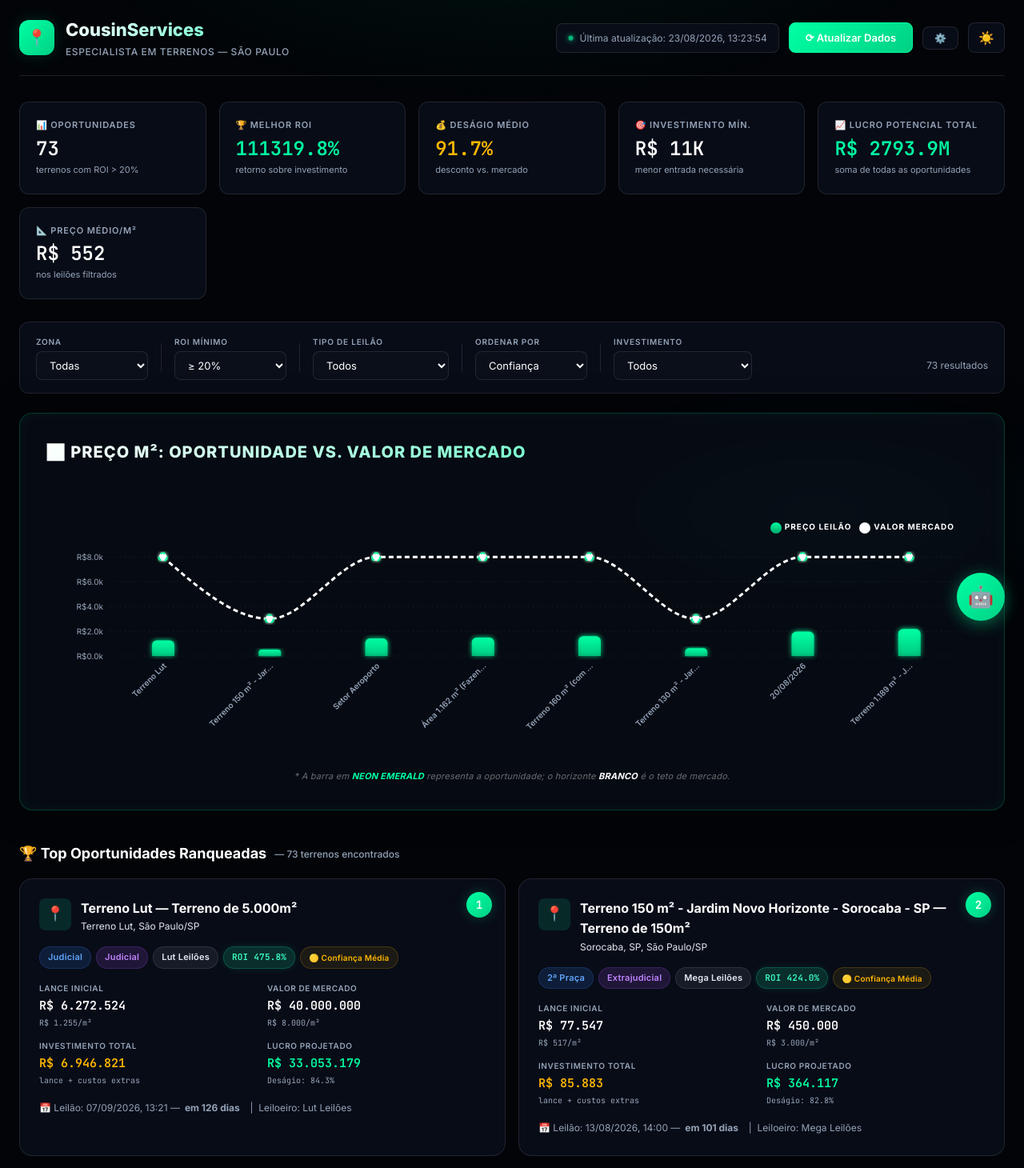
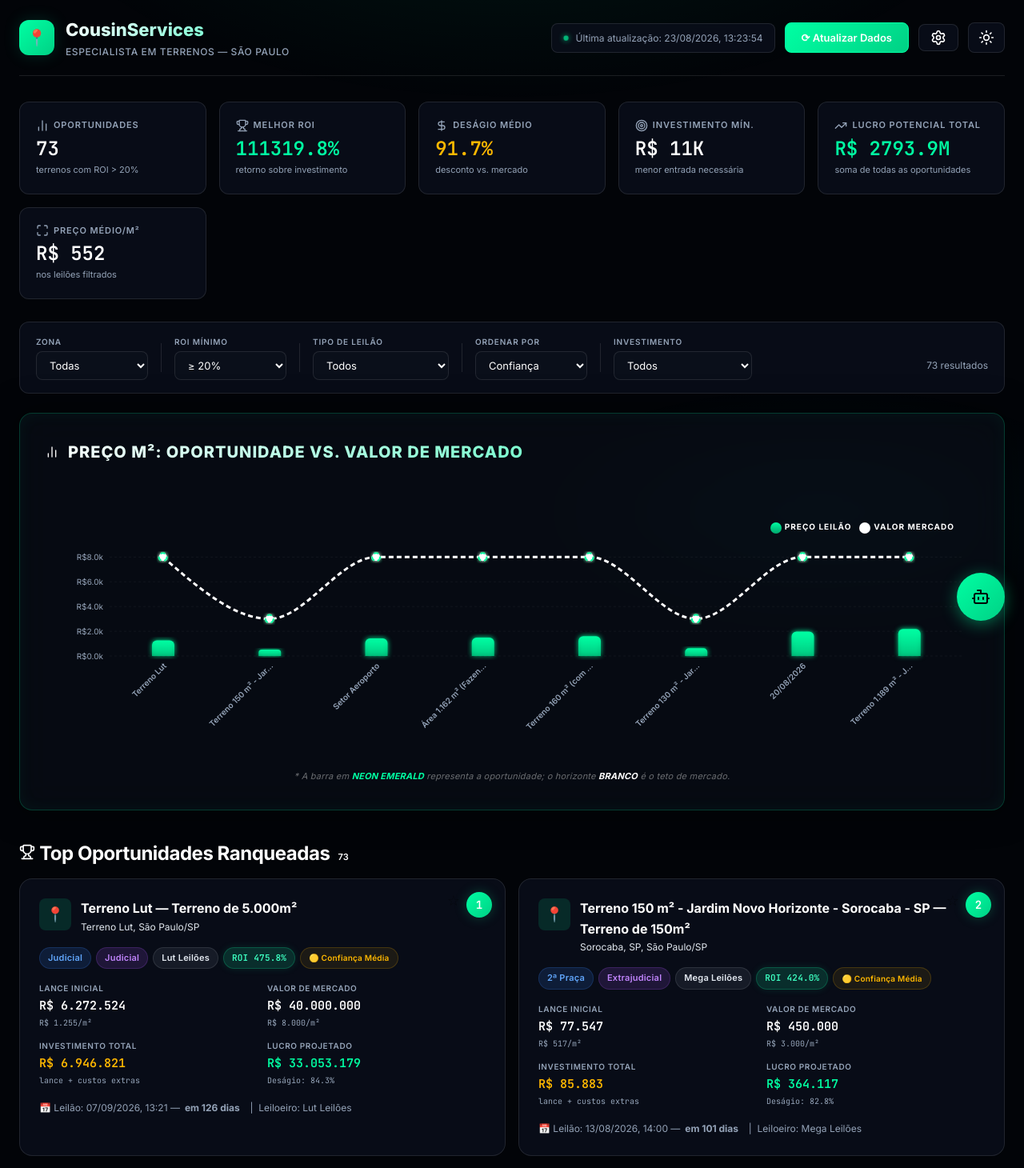
Before and after one commit to mantolatv-cmyk/cousinservices, a Next.js app: page / in a window 1280 px wide. Shown: the top 1460 px of the page at 80% size. Built offline with nearby package versions, Linux system fonts and the light colour scheme.

Commit message:
ui: replace emojis with lucide-react icons

```diff
--- a/src/app/page.tsx
+++ b/src/app/page.tsx
@@ -6,6 +6,7 @@ import { ComposedChart, Bar, Line, XAxis, YAxis, Tooltip, ResponsiveContainer, C
 import { getAllZonas } from '@/data/spRegions';
 import { formatCurrency, formatCurrencyCompact, formatPercent, formatArea, formatDate, formatDateTime, daysUntil, getAttentionPoints } from '@/lib/format';
 import ChatBot from '@/components/ChatBot';
+import { Settings, Sun, Moon, CheckCircle2, AlertTriangle, XCircle, SkipForward, Bot, BarChart2, Trophy, DollarSign, Target, TrendingUp, Map as MapIcon, Globe, UploadCloud, Timer, RefreshCw, Maximize, Star, Search } from 'lucide-react';
 import type { AuctionLot, FilterState, ScrapingStatus as ScrapingStatusType } from '@/lib/types';
 
 
@@ -295,10 +296,10 @@ export default function Home() {
             {isRefreshing ? '⟳ Scraping em andamento…' : '⟳ Atualizar Dados'}
           </button>
           <button className="btn btn-sm" onClick={() => setIsSettingsOpen(true)} title="Configurações AI">
-            ⚙️
+            <Settings size={20} />
           </button>
           <button className="btn btn-sm" onClick={() => setIsDark(!isDark)} title="Alternar tema" style={{ fontSize: '16px', padding: '8px 12px' }}>
-            {isDark ? '☀️' : '🌙'}
+            {isDark ? <Sun size={20} /> : <Moon size={20} />}
           </button>
         </div>
       </header>
@@ -318,9 +319,9 @@ export default function Home() {
               {isRefreshing ? (
                 <><span style={{ animation: 'pulse 1.5s infinite' }}>🔄</span> Pipeline de Atualização em Andamento...</>
               ) : refreshResult?.success ? (
-                <><span>✅</span> Atualização Concluída!</>
+                <><CheckCircle2 size={16} className="inline-block mr-1 text-green-500"/> Atualização Concluída!</>
               ) : (
-                <><span>⚠️</span> Atualização com Problemas</>
+                <><AlertTriangle size={16} className="inline-block mr-1 text-yellow-500"/> Atualização com Problemas</>
               )}
             </div>
             {!isRefreshing && (
@@ -333,14 +334,18 @@ export default function Home() {
 
           {isRefreshing && !refreshResult && (
             <div style={{ display: 'flex', flexDirection: 'column', gap: '10px' }}>
-              {['🌐 Scraping de 16 leiloeiros renomados...', '💰 Análise financeira pendente', '📤 Sincronização pendente'].map((label, i) => (
+              {[
+                <React.Fragment key="l1"><Globe size={14} className="inline-block mr-1" /> Scraping de 16 leiloeiros renomados...</React.Fragment>,
+                <React.Fragment key="l2"><DollarSign size={14} className="inline-block mr-1" /> Análise financeira pendente</React.Fragment>,
+                <React.Fragment key="l3"><UploadCloud size={14} className="inline-block mr-1" /> Sincronização pendente</React.Fragment>
+              ].map((label, i) => (
                 <div key={i} style={{ display: 'flex', alignItems: 'center', gap: '10px', fontSize: '13px', color: i === 0 ? '#00E0FF' : 'var(--text-muted)' }}>
                   <span style={{ width: '20px', textAlign: 'center' }}>{i === 0 ? <span style={{ animation: 'pulse 1s infinite' }}>⟳</span> : '○'}</span>
                   <span>{label}</span>
                 </div>
               ))}
-              <div style={{ fontSize: '11px', color: 'var(--text-muted)', marginTop: '8px', fontStyle: 'italic' }}>
-                ⏱️ O scraping pode levar de 2 a 5 minutos dependendo da velocidade dos sites...
+              <div style={{ display: 'flex', alignItems: 'center', gap: '4px', fontSize: '11px', color: 'var(--text-muted)', marginTop: '8px', fontStyle: 'italic' }}>
+                <Timer size={12} className="text-blue-500"/> O scraping pode levar de 2 a 5 minutos dependendo da velocidade dos sites...
               </div>
             </div>
           )}
@@ -349,8 +354,8 @@ export default function Home() {
             <div style={{ display: 'flex', flexDirection: 'column', gap: '8px' }}>
               {refreshResult.phases.map((phase, i) => (
                 <div key={i} style={{ display: 'flex', alignItems: 'center', gap: '10px', fontSize: '13px' }}>
-                  <span style={{ width: '20px', textAlign: 'center' }}>
-                    {phase.status === 'success' ? '✅' : phase.status === 'error' ? '❌' : '⏭️'}
+                  <span style={{ width: '20px', textAlign: 'center', display: 'flex', justifyContent: 'center' }}>
+                    {phase.status === 'success' ? <CheckCircle2 size={16} className="text-green-500"/> : phase.status === 'error' ? <XCircle size={16} className="text-red-500"/> : <SkipForward size={16} className="text-gray-500"/>}
                   </span>
                   <span style={{ flex: 1, fontWeight: 600 }}>{phase.name}</span>
                   <span style={{ fontFamily: "'JetBrains Mono', monospace", fontSize: '11px', color: 'var(--text-muted)' }}>
@@ -388,7 +393,7 @@ export default function Home() {
           color: '#00FFA3',
           animation: 'fadeIn 0.3s ease',
         }}>
-          <span>🤖 Filtrado pelo AgentBot: <strong>&quot;{botFilter}&quot;</strong> — {filteredLots.length} resultado{filteredLots.length !== 1 ? 's' : ''}</span>
+          <span style={{ display: 'flex', alignItems: 'center', gap: '4px' }}><Bot size={16} className="text-blue-500"/> Filtrado pelo AgentBot: <strong>&quot;{botFilter}&quot;</strong> — {filteredLots.length} resultado{filteredLots.length !== 1 ? 's' : ''}</span>
           <button
             onClick={() => setBotFilter(null)}
             style={{
@@ -409,40 +414,40 @@ export default function Home() {
       {/* === LOADING STATE === */}
       {isLoading ? (
         <div style={{ textAlign: 'center', padding: '60px 0', color: 'var(--text-muted)' }}>
-          <div style={{ fontSize: '32px', marginBottom: '12px', animation: 'pulse 1.5s infinite' }}>⟳</div>
+          <div style={{ fontSize: '32px', marginBottom: '12px', animation: 'pulse 1.5s infinite' }}><RefreshCw size={32} /></div>
           <div>Carregando dados reais dos leilões...</div>
         </div>
       ) : (
         <>
           {/* === METRICS BAR === */}
           <div className="metrics-bar">
-            <div className="metric-card animate-in">
-              <div className="metric-label">📊 Oportunidades</div>
+            <div className="metric-card">
+              <div className="metric-label"><BarChart2 size={16} className="inline-block mr-1"/> Oportunidades</div>
               <div className="metric-value">{metrics.totalOportunidades}</div>
               <div className="metric-change">terrenos com ROI &gt; {filters.roiMinimo || 20}%</div>
             </div>
-            <div className="metric-card animate-in">
-              <div className="metric-label">🏆 Melhor ROI</div>
+            <div className="metric-card">
+              <div className="metric-label"><Trophy size={16} className="inline-block mr-1"/> Melhor ROI</div>
               <div className="metric-value positive">{formatPercent(metrics.melhorROI)}</div>
               <div className="metric-change">retorno sobre investimento</div>
             </div>
-            <div className="metric-card animate-in">
-              <div className="metric-label">💰 Deságio Médio</div>
+            <div className="metric-card">
+              <div className="metric-label"><DollarSign size={16} className="inline-block mr-1"/> Deságio Médio</div>
               <div className="metric-value warning">{formatPercent(metrics.desagioMedio)}</div>
               <div className="metric-change">desconto vs. mercado</div>
             </div>
-            <div className="metric-card animate-in">
-              <div className="metric-label">🎯 Investimento Mín.</div>
+            <div className="metric-card">
+              <div className="metric-label"><Target size={16} className="inline-block mr-1"/> Investimento Mín.</div>
               <div className="metric-value">{formatCurrencyCompact(metrics.investimentoMinimo)}</div>
               <div className="metric-change">menor entrada necessária</div>
             </div>
-            <div className="metric-card animate-in">
-              <div className="metric-label">📈 Lucro Potencial Total</div>
+            <div className="metric-card">
+              <div className="metric-label"><TrendingUp size={16} className="inline-block mr-1"/> Lucro Potencial Total</div>
               <div className="metric-value positive">{formatCurrencyCompact(metrics.lucroPotencialTotal)}</div>
               <div className="metric-change">soma de todas as oportunidades</div>
             </div>
-            <div className="metric-card animate-in">
-              <div className="metric-label">📐 Preço Médio/m²</div>
+            <div className="metric-card">
+              <div className="metric-label"><Maximize size={16} className="inline-block mr-1"/> Preço Médio/m²</div>
               <div className="metric-value">{formatCurrency(metrics.mediaPrecoM2)}</div>
               <div className="metric-change">nos leilões filtrados</div>
             </div>
@@ -510,7 +515,7 @@ export default function Home() {
           {/* === PRICE COMPARISON CHART === */}
           {chartData.length > 0 && (
             <div className="chart-section animate-in">
-              <div className="chart-title">📊 Preço m²: Oportunidade vs. Valor de Mercado</div>
+              <div className="chart-title"><BarChart2 size={16} className="inline-block mr-1"/> Preço m²: Oportunidade vs. Valor de Mercado</div>
 
               <svg width="0" height="0">
                 <defs>
@@ -611,7 +616,7 @@ export default function Home() {
               marginBottom: '32px',
             }}>
               <div className="chart-section animate-in" style={{ marginBottom: 0 }}>
-                <div className="chart-title" style={{ fontSize: '16px' }}>🗺️ Distribuição por Região</div>
+                <div className="chart-title" style={{ fontSize: '16px' }}><MapIcon size={16} className="inline-block mr-1"/> Distribuição por Região</div>
                 <ResponsiveContainer width="100%" height={250}>
                   <PieChart>
                     <Pie
@@ -643,7 +648,7 @@ export default function Home() {
                 </ResponsiveContainer>
               </div>
               <div className="chart-section animate-in" style={{ marginBottom: 0, display: 'flex', flexDirection: 'column', justifyContent: 'center' }}>
-                <div className="chart-title" style={{ fontSize: '16px' }}>📊 Resumo por Zona</div>
+                <div className="chart-title" style={{ fontSize: '16px' }}><BarChart2 size={16} className="inline-block mr-1"/> Resumo por Zona</div>
                 <div style={{ display: 'flex', flexDirection: 'column', gap: '10px' }}>
                   {regionData.map((r, i) => (
                     <div key={r.name} style={{ display: 'flex', alignItems: 'center', gap: '12px' }}>
@@ -665,7 +670,7 @@ export default function Home() {
           {favorites.size > 0 && (
             <div className="cards-section">
               <div className="cards-header">
-                <div className="cards-title">⭐ Meus Favoritos <span className="cards-count">— {favorites.size} salvo{favorites.size !== 1 ? 's' : ''}</span></div>
+                <div className="cards-title"><Star size={20} className="inline-block mr-2 text-yellow-500" /> Meus Favoritos <span className="cards-count">— {favorites.size} salvo{favorites.size !== 1 ? 's' : ''}</span></div>
               </div>
               <div className="cards-grid">
                 {filteredLots.filter(l => favorites.has(l.id)).map((lot, idx) => (
@@ -678,16 +683,16 @@ export default function Home() {
           {/* === OPPORTUNITIES === */}
           <div className="cards-section">
             <div className="cards-header">
-              <div className="cards-title">
-                🏆 Top Oportunidades Ranqueadas
-                <span className="cards-count">— {filteredLots.length} terreno{filteredLots.length !== 1 ? 's' : ''} encontrado{filteredLots.length !== 1 ? 's' : ''}</span>
-                {botFilter && <span style={{ color: '#10B981', fontSize: '12px', marginLeft: '8px' }}>🤖 filtrado</span>}
-              </div>
+              <h2 className="section-title">
+                <Trophy size={20} className="inline-block mr-2 text-yellow-500"/> Top Oportunidades Ranqueadas
+                <span className="badge">{filteredLots.length}</span>
+                {botFilter && <span style={{ color: '#10B981', fontSize: '12px', marginLeft: '8px' }}><Bot size={12} className="inline-block mr-1"/> filtrado</span>}
+              </h2>
             </div>
 
             {filteredLots.length === 0 ? (
               <div className="empty-state">
-                <div className="empty-state-icon">🔍</div>
+                <div className="empty-state-icon"><Search size={48} /></div>
                 <div className="empty-state-title">Nenhuma oportunidade encontrada</div>
                 <div className="empty-state-text">
                   {botFilter
@@ -790,7 +795,7 @@ export default function Home() {
             padding: '32px', boxShadow: 'var(--shadow-lg)'
           }}>
             <h2 style={{ marginBottom: '24px', display: 'flex', alignItems: 'center', gap: '12px' }}>
-              ⚙️ Configurações AI
+              <Settings size={18} className="inline-block mr-1"/> Configurações AI
             </h2>
 
             <div style={{ marginBottom: '24px' }}>
@@ -955,7 +960,7 @@ function OpportunityCard({ lot, rank, expanded, onToggle, isFavorite, onToggleFa
           )}
 
           <div className="card-attention">
-            <span className="card-attention-icon">⚠️</span>
+            <AlertTriangle size={16} className="card-attention-icon text-yellow-500" />
             <span>{getAttentionPoints(lot)}</span>
           </div>
 
--- a/src/components/ChatBot.tsx
+++ b/src/components/ChatBot.tsx
@@ -1,7 +1,7 @@
 'use client';
 
 import React, { useState, useRef, useEffect, useCallback } from 'react';
-
+import { Bot, X, XCircle } from 'lucide-react';
 interface ChatMessage {
   id: string;
   role: 'user' | 'bot';
@@ -20,7 +20,7 @@ export default function ChatBot({ onBotFilter, activeBotFilter }: ChatBotProps)
     {
       id: 'welcome',
       role: 'bot',
-      content: '🤖 Olá! Sou o **AgentBot CousinServices**.\n\nAgora estou mais inteligente! Posso comparar lotes, detectar leilões urgentes e gerar relatórios PDF.\n\nComandos principais:\n▸ `/buscar [cidade]` — Filtra o dashboard\n▸ `/comparar #1 #2` — Análise lado a lado\n▸ `/urgente` — Leilões nos próximos 3 dias\n▸ `/exportar` — Gera PDF executivo\n\nDigite `/ajuda` para ver todos os comandos.',
+      content: 'Olá! Sou o **AgentBot CousinServices**.\n\nAgora estou mais inteligente! Posso comparar lotes, detectar leilões urgentes e gerar relatórios PDF.\n\nComandos principais:\n▸ `/buscar [cidade]` — Filtra o dashboard\n▸ `/comparar #1 #2` — Análise lado a lado\n▸ `/urgente` — Leilões nos próximos 3 dias\n▸ `/exportar` — Gera PDF executivo\n\nDigite `/ajuda` para ver todos os comandos.',
       timestamp: new Date(),
     },
   ]);
@@ -114,7 +114,7 @@ export default function ChatBot({ onBotFilter, activeBotFilter }: ChatBotProps)
       setMessages(prev => [...prev, {
         id: `bot-${Date.now()}`,
         role: 'bot',
-        content: data.response || '❌ Sem resposta.',
+        content: data.response || 'Sem resposta.',
         timestamp: new Date(),
       }]);
 
@@ -167,7 +167,7 @@ export default function ChatBot({ onBotFilter, activeBotFilter }: ChatBotProps)
       setMessages(prev => [...prev, {
         id: `err-${Date.now()}`,
         role: 'bot',
-        content: '❌ Erro ao processar. Tente novamente.',
+        content: 'Erro ao processar. Tente novamente.',
         timestamp: new Date(),
       }]);
     } finally {
@@ -221,7 +221,7 @@ export default function ChatBot({ onBotFilter, activeBotFilter }: ChatBotProps)
           transform: isOpen ? 'rotate(45deg) scale(0.9)' : pulseCount > 0 ? 'scale(1.1)' : 'scale(1)',
         }}
       >
-        {isOpen ? '✕' : '🤖'}
+        {isOpen ? <X size={24} /> : <Bot size={24} />}
       </button>
 
       {/* Chat panel */}
@@ -257,7 +257,7 @@ export default function ChatBot({ onBotFilter, activeBotFilter }: ChatBotProps)
                 background: 'linear-gradient(135deg, #10B981, #059669)',
                 display: 'flex', alignItems: 'center', justifyContent: 'center',
                 fontSize: '18px',
-              }}>🤖</span>
+              }}><Bot size={20} /></span>
               <div style={{ flex: 1 }}>
                 <div style={{ fontSize: '14px', fontWeight: 700, color: '#F1F5F9' }}>AgentBot CousinServices</div>
                 <div style={{ fontSize: '11px', color: '#64748B', display: 'flex', alignItems: 'center', gap: '4px' }}>
```
Also changed, not shown: src/components/HeatMap.tsx (+5 -4 lines).
